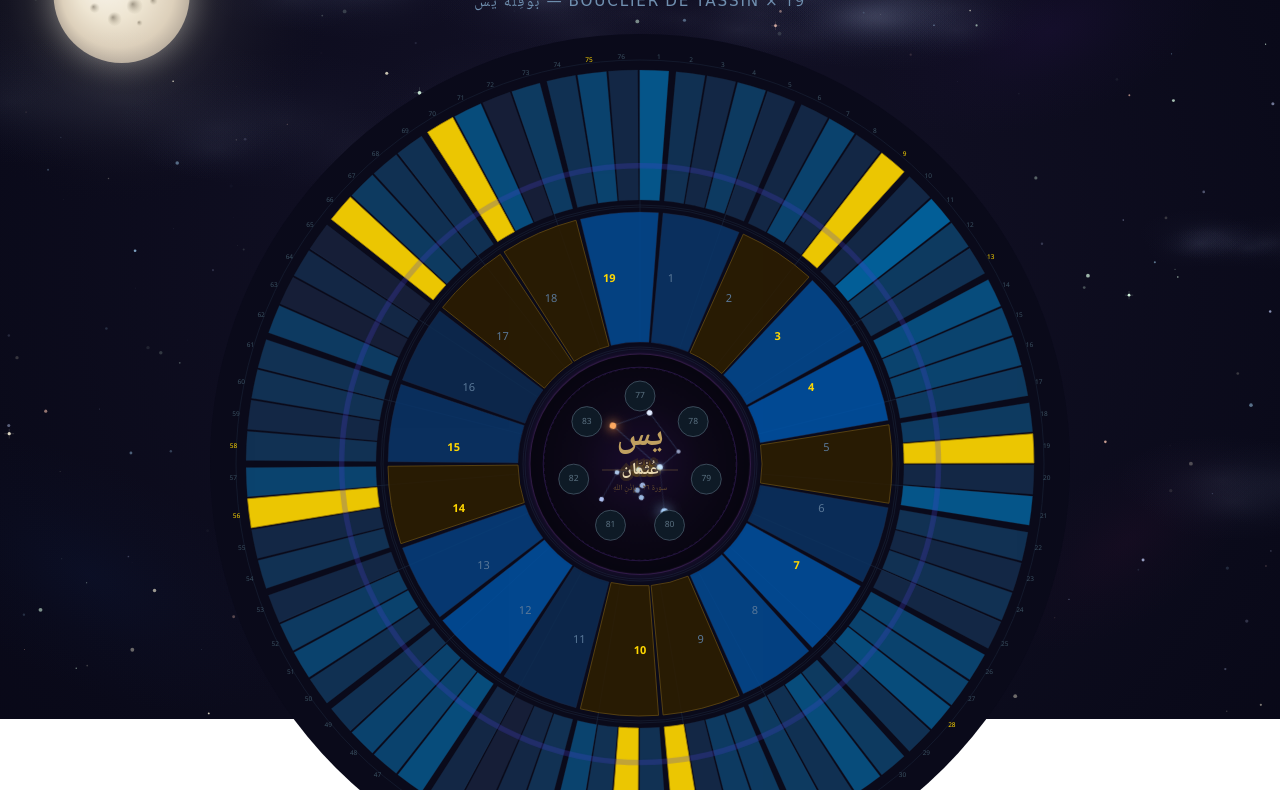
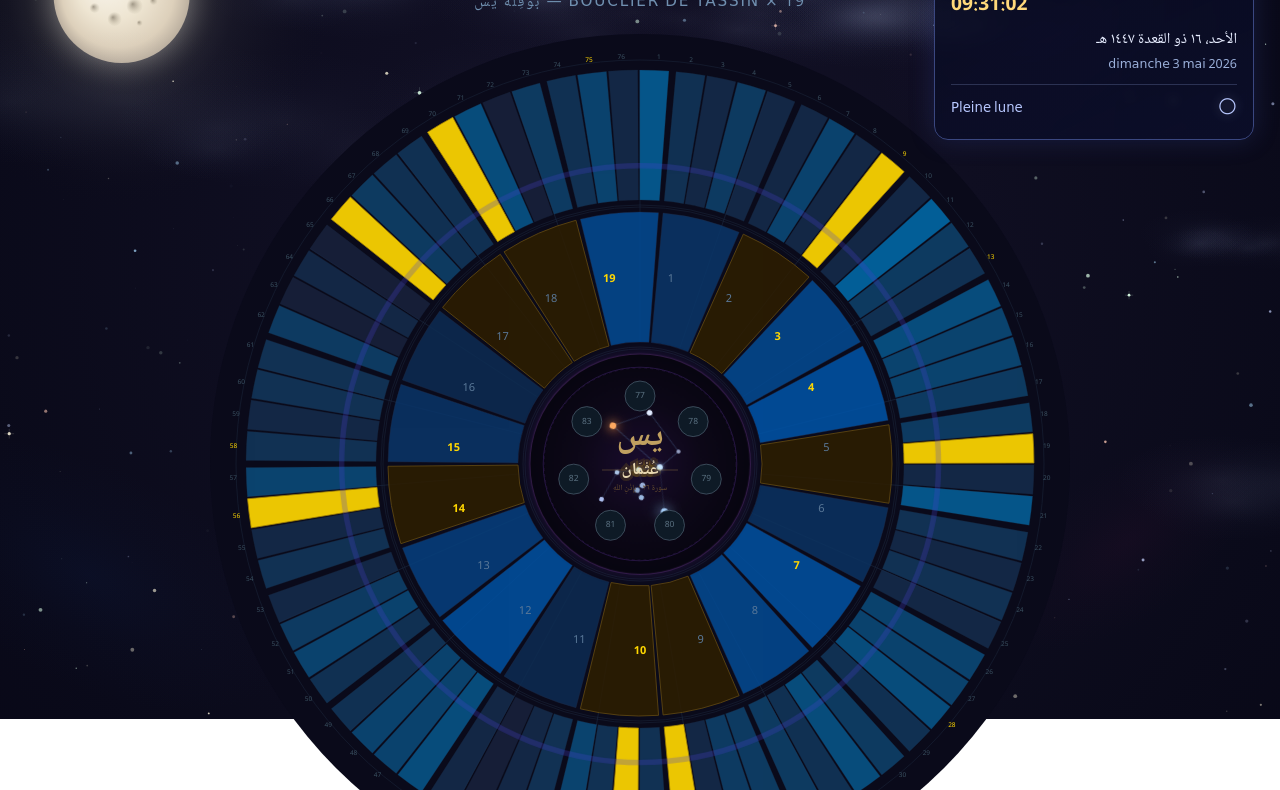
Before and after one commit to El-hadj10/Yassin_19, a plain HTML site: page web/index.html in a window 1280 px wide. Shown: the part 81-871 px from the top of the page. Drawn offline with nearby package versions, Linux system fonts and the light colour scheme; animation ran at ten frames a second.

Commit message:
feat: calendrier lunaire temps réel à droite

```diff
--- a/web/index.html
+++ b/web/index.html
@@ -8,24 +8,98 @@
   <style>
     * { margin: 0; padding: 0; box-sizing: border-box; }
 
+    #cosmos {
+      position: fixed;
+      inset: 0;
+      width: 100vw;
+      height: 100vh;
+      z-index: -1;
+      pointer-events: none;
+    }
+
     body {
       background: transparent;
       color: #e0d8c0;
-
-          #cosmos {
-            position: fixed;
-            inset: 0;
-            width: 100vw;
-            height: 100vh;
-            z-index: -1;
-            pointer-events: none;
-          }
       font-family: 'Noto Naskh Arabic', 'Scheherazade New', 'DejaVu Sans', sans-serif;
       display: flex;
       flex-direction: column;
       align-items: center;
       min-height: 100vh;
       padding: 24px 16px;
+    }
+
+    #lunar-calendar {
+      position: fixed;
+      top: 26px;
+      right: 26px;
+      width: min(320px, 34vw);
+      padding: 14px 16px;
+      border: 1px solid #3a4780;
+      border-radius: 14px;
+      background: linear-gradient(155deg, rgba(8,11,32,0.84), rgba(12,16,48,0.64));
+      backdrop-filter: blur(4px);
+      box-shadow: 0 0 26px rgba(70, 90, 190, 0.22);
+      z-index: 20;
+      direction: rtl;
+      text-align: right;
+    }
+
+    .lunar-title {
+      color: #dce3ff;
+      font-size: 0.76rem;
+      letter-spacing: 0.08em;
+      text-transform: uppercase;
+      margin-bottom: 8px;
+    }
+
+    .lunar-clock {
+      color: #ffd87a;
+      font-size: 1.2rem;
+      font-weight: 700;
+      margin-bottom: 6px;
+      direction: ltr;
+      text-align: left;
+    }
+
+    .lunar-hijri {
+      color: #e7edff;
+      font-size: 0.95rem;
+      line-height: 1.65;
+      margin-bottom: 4px;
+    }
+
+    .lunar-gregorian {
+      color: #9bb0da;
+      font-size: 0.78rem;
+      line-height: 1.5;
+      margin-bottom: 8px;
+    }
+
+    .lunar-phase {
+      display: flex;
+      align-items: center;
+      justify-content: space-between;
+      gap: 10px;
+      border-top: 1px solid rgba(128, 146, 202, 0.28);
+      padding-top: 8px;
+      color: #b8c8ff;
+      font-size: 0.83rem;
+      direction: ltr;
+    }
+
+    .lunar-phase-emoji {
+      font-size: 1.15rem;
+      filter: drop-shadow(0 0 6px rgba(212, 225, 255, 0.42));
+    }
+
+    @media (max-width: 900px) {
+      #lunar-calendar {
+        position: relative;
+        top: auto;
+        right: auto;
+        width: min(96vw, 420px);
+        margin: 2px auto 14px auto;
+      }
     }
 
     #header {
@@ -283,6 +357,17 @@
 <div id="header">
   <div class="basmala">بِسْمِ اللَّهِ الرَّحْمَٰنِ الرَّحِيمِ</div>
   <div class="title">Bouclier de Yassin × 19 — بُوقِلَّةُ يٰسٓ</div>
+</div>
+
+<div id="lunar-calendar" aria-live="polite">
+  <div class="lunar-title">Calendrier Lunaire</div>
+  <div class="lunar-clock" id="lunar-time">--:--:--</div>
+  <div class="lunar-hijri" id="lunar-hijri">--</div>
+  <div class="lunar-gregorian" id="lunar-gregorian">--</div>
+  <div class="lunar-phase">
+    <span id="lunar-phase-name">Phase lunaire</span>
+    <span class="lunar-phase-emoji" id="lunar-phase-emoji">🌕</span>
+  </div>
 </div>
 
 <div id="shield-container"></div>
@@ -863,6 +948,59 @@ d3.json("data.json").then(function(data) {
 });
 </script>
 
+<script>
+(function() {
+  const elTime = document.getElementById('lunar-time');
+  const elHijri = document.getElementById('lunar-hijri');
+  const elGregorian = document.getElementById('lunar-gregorian');
+  const elPhaseName = document.getElementById('lunar-phase-name');
+  const elPhaseEmoji = document.getElementById('lunar-phase-emoji');
+
+  function getMoonAge(date) {
+    const SYNODIC_MONTH = 29.530588853;
+    const KNOWN_NEW_MOON = Date.UTC(2000, 0, 6, 18, 14, 0);
+    const days = (date.getTime() - KNOWN_NEW_MOON) / 86400000;
+    return ((days % SYNODIC_MONTH) + SYNODIC_MONTH) % SYNODIC_MONTH;
+  }
+
+  function moonPhaseInfo(age) {
+    if (age < 1.84566) return { emoji: '🌑', name: 'Nouvelle lune' };
+    if (age < 5.53699) return { emoji: '🌒', name: 'Premier croissant' };
+    if (age < 9.22831) return { emoji: '🌓', name: 'Premier quartier' };
+    if (age < 12.91963) return { emoji: '🌔', name: 'Gibbeuse croissante' };
+    if (age < 16.61096) return { emoji: '🌕', name: 'Pleine lune' };
+    if (age < 20.30228) return { emoji: '🌖', name: 'Gibbeuse décroissante' };
+    if (age < 23.99361) return { emoji: '🌗', name: 'Dernier quartier' };
+    if (age < 27.68493) return { emoji: '🌘', name: 'Dernier croissant' };
+    return { emoji: '🌑', name: 'Nouvelle lune' };
+  }
+
+  function updateLunarClock() {
+    const now = new Date();
+    const hijri = new Intl.DateTimeFormat('ar-SA-u-ca-islamic', {
+      weekday: 'long', day: 'numeric', month: 'long', year: 'numeric'
+    }).format(now);
+    const gregorian = new Intl.DateTimeFormat('fr-FR', {
+      weekday: 'long', day: 'numeric', month: 'long', year: 'numeric'
+    }).format(now);
+    const time = new Intl.DateTimeFormat('fr-FR', {
+      hour: '2-digit', minute: '2-digit', second: '2-digit'
+    }).format(now);
+
+    const phase = moonPhaseInfo(getMoonAge(now));
+
+    elTime.textContent = time;
+    elHijri.textContent = hijri;
+    elGregorian.textContent = gregorian;
+    elPhaseName.textContent = phase.name;
+    elPhaseEmoji.textContent = phase.emoji;
+  }
+
+  updateLunarClock();
+  setInterval(updateLunarClock, 1000);
+})();
+</script>
+
 <!-- ══════════════════════════════════════════════════════════
      COSMOS BACKGROUND
 ══════════════════════════════════════════════════════════ -->
```
